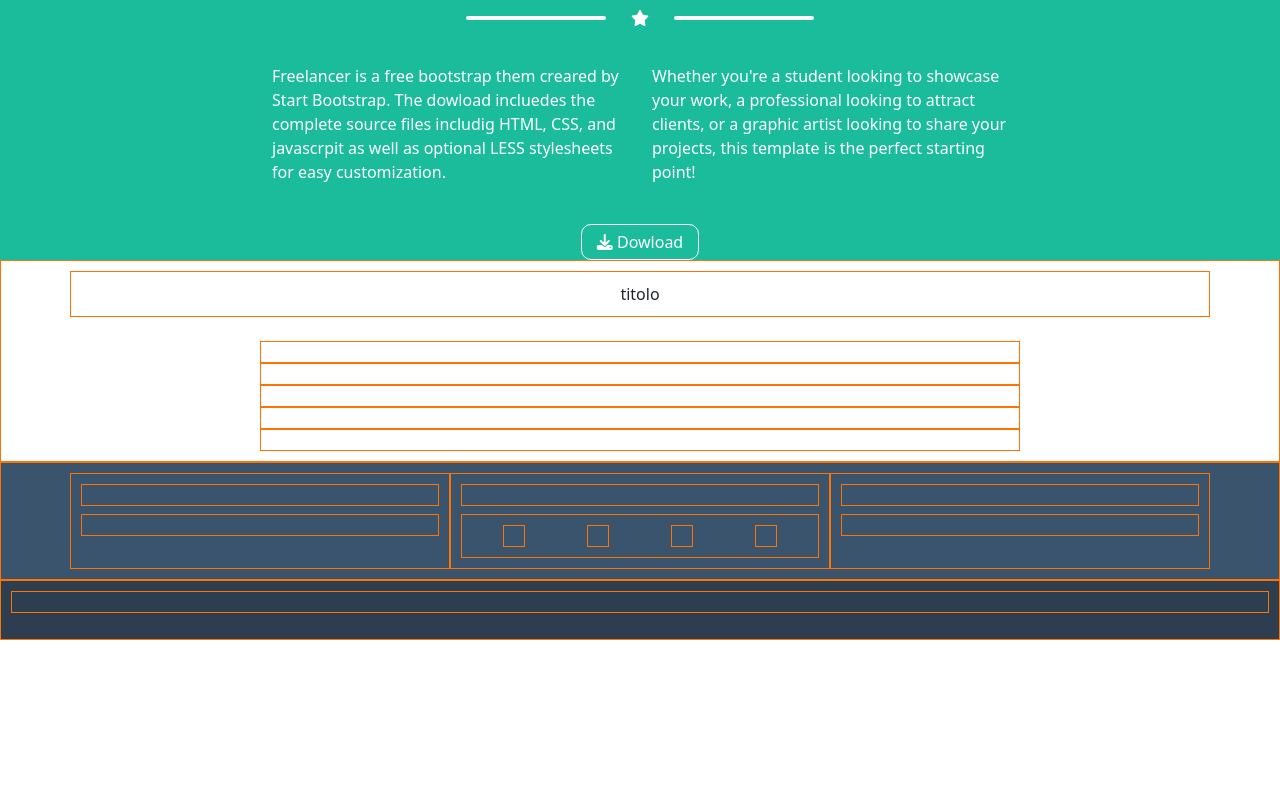
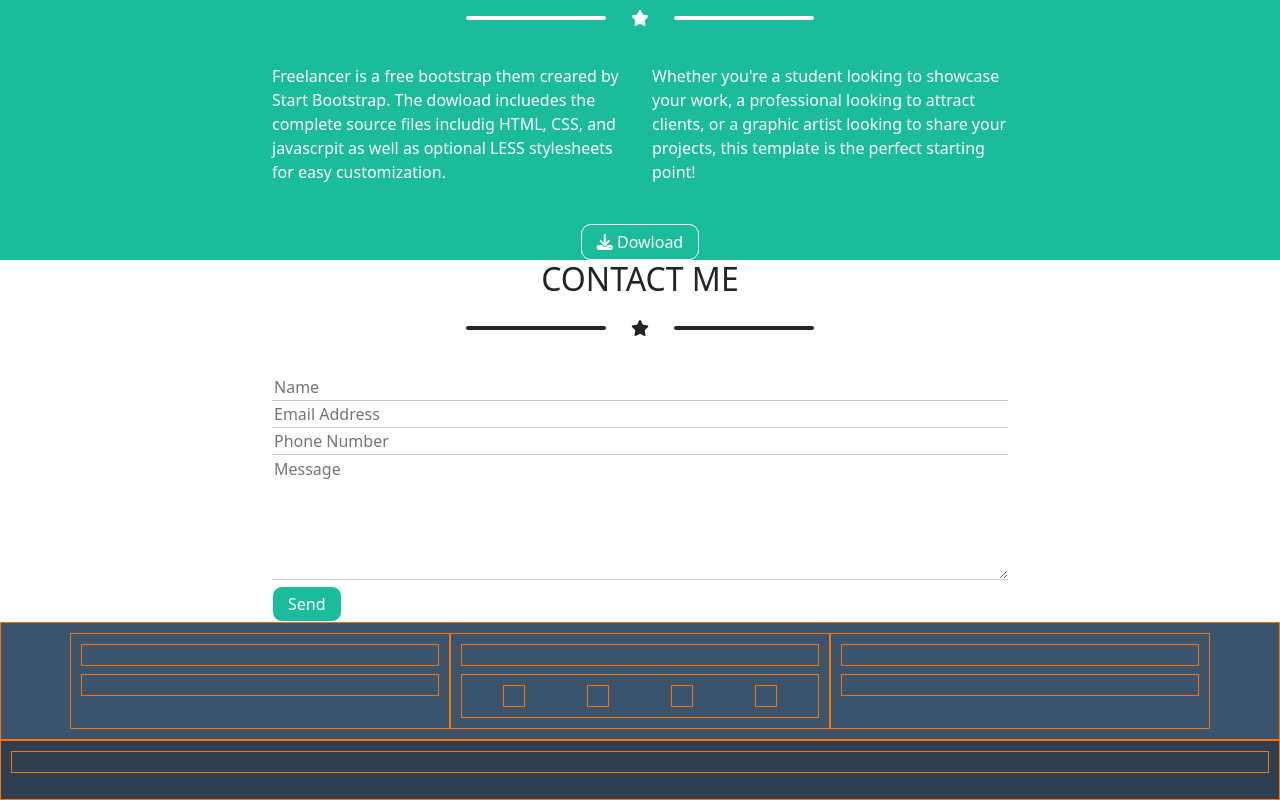
Before and after one commit to SaraG94/html-css-bootstrap-freelancer, a plain HTML site: page index.html in a window 1280 px wide. Shown: the part 1844-2644 px from the top of the page. Before the commit the page ends 2484 px from the top, so only its background shows below. Drawn offline with nearby package versions, Linux system fonts and the light colour scheme.

Commit message:
FEAT content section write us

```diff
--- a/css/style.css
+++ b/css/style.css
@@ -111,13 +111,17 @@ li.about-menu{
     color: black;
 }
 
-.about button.my-button{
+.about button.my-button,
+.write-us .my-button{
     border-radius: 10px;
     padding: 5px 15px;
 }
 
-.faq .button{
-    margin-top: auto;
+.write-us input,
+.write-us textarea{
+    width: 100%;
+    border: 0;
+    border-bottom: 1px solid #CCCCCC;
 }
 
 .more-info{
--- a/index.html
+++ b/index.html
@@ -135,19 +135,37 @@
             </div>
         </section>
 
-        <section class="debug faq">
+        <section class="write-us">
             <div class="container mb-4 text-center">
                 <div class="row">
-                    <div class="col debug">titolo</div>
+                    <div class="col text-uppercase">
+                        <h2>contact me</h2>
+                        <div class="star">
+                            <i class="star-icone fa-solid fa-star"></i>
+                        </div>
+                    </div>
                 </div>
             </div>
             <div class="container">
                 <div class="row">
-                    <div class="offset-2 col-8 col-xxl-10 offset-xxl-1 debug"></div>
-                    <div class="offset-2 col-8 col-xxl-10 offset-xxl-1 debug"></div>
-                    <div class="offset-2 col-8 col-xxl-10 offset-xxl-1 debug"></div>
-                    <div class="offset-2 col-8 col-xxl-10 offset-xxl-1 debug"></div>
-                    <div class="offset-2 col-8 col-xxl-10 offset-xxl-1 debug button"></div>
+                    <div class="offset-2 col-8 col-xxl-10 offset-xxl-1">
+                        <input type="text" placeholder="Name">
+                    </div>
+                    <div class="offset-2 col-8 col-xxl-10 offset-xxl-1">
+                        <input type="email" placeholder="Email Address">
+                    </div>
+                    <div class="offset-2 col-8 col-xxl-10 offset-xxl-1">
+                        <input type="text" placeholder="Phone Number">
+                    </div>
+                    <div class="offset-2 col-8 col-xxl-10 offset-xxl-1">
+                        <textarea rows="5" placeholder="Message"></textarea>
+
+                    </div>
+                    <div class="offset-2 col-8 col-xxl-10 offset-xxl-1">
+                        <button class="my-button green-a">
+                            Send
+                        </button>
+                    </div>
                 </div>
             </div>
         </section>
```
